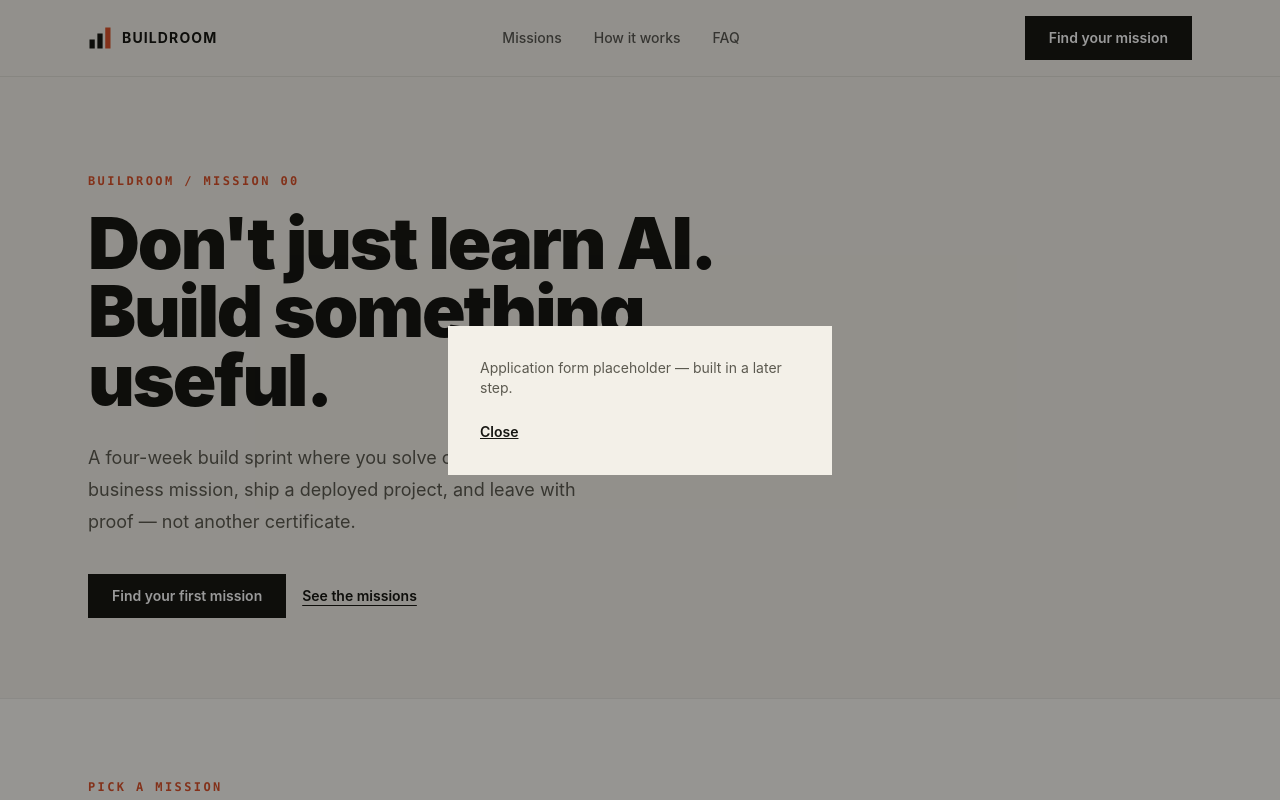
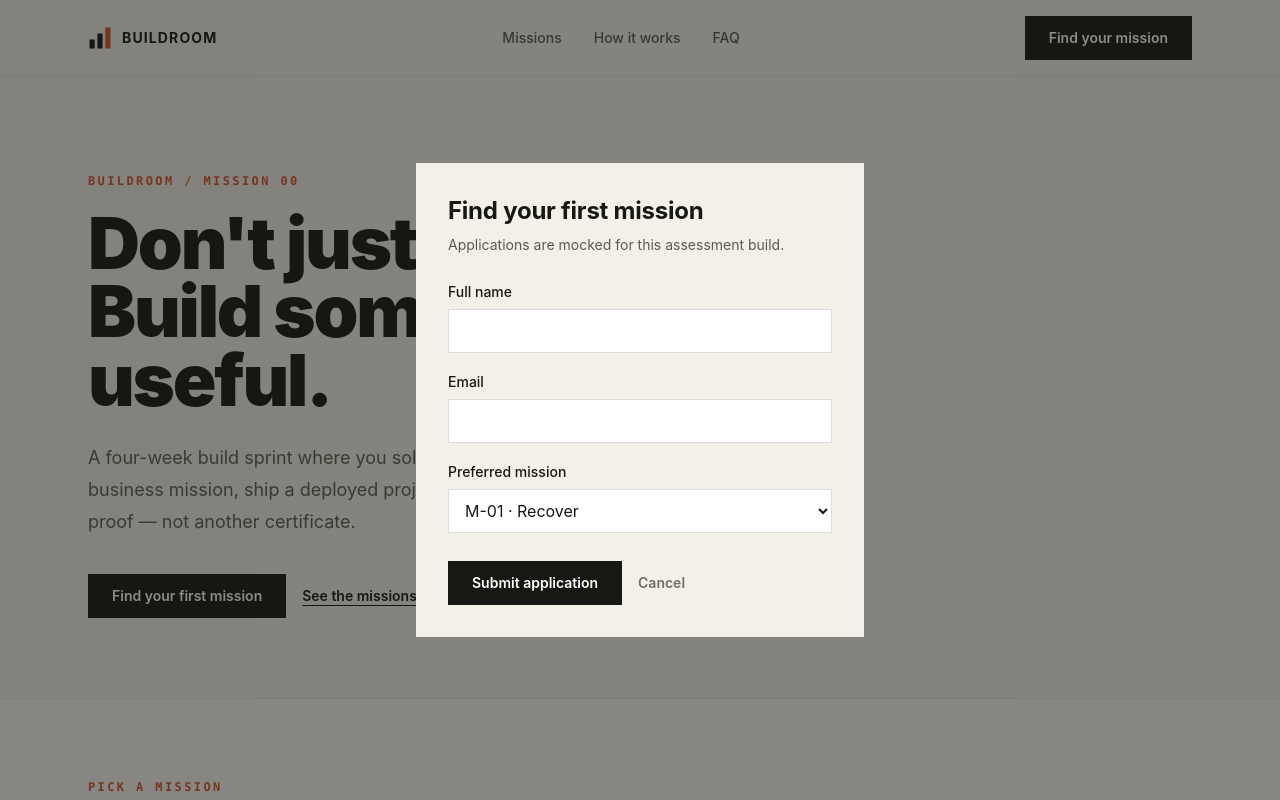
Before and after one commit to sushh-05/buildroom, a React (Vite) app: page / in a window 1280 px wide. Both pictures are taken after a click on the button "Find your mission". Shown: the top 800 px of the page. Built offline with nearby package versions, Linux system fonts and the light colour scheme.

Commit message:
fix: add inverse Button variant to fix contrast bug in FinalCTA

```diff
--- a/src/App.tsx
+++ b/src/App.tsx
@@ -1,5 +1,6 @@
 import { useState } from "react";
 import { Header } from "./components/layout/Header";
+import { Footer } from "./components/layout/Footer";
 import { Hero } from "./components/sections/Hero";
 import { MissionExplorer } from "./components/sections/MissionExplorer";
 import { Process } from "./components/sections/Process";
@@ -7,6 +8,8 @@ import { SprintTimeline } from "./components/sections/SprintTimeline";
 import { Proof } from "./components/sections/Proof";
 import { Mentors } from "./components/sections/Mentors";
 import { FAQ } from "./components/sections/FAQ";
+import { FinalCTA } from "./components/sections/FinalCTA";
+import { ApplicationModal } from "./components/ui/ApplicationModal";
 
 function App() {
   const [isModalOpen, setIsModalOpen] = useState(false);
@@ -22,21 +25,11 @@ function App() {
         <Proof />
         <Mentors />
         <FAQ />
+        <FinalCTA onApplyClick={() => setIsModalOpen(true)} />
       </main>
+      <Footer />
       {isModalOpen && (
-        <div className="fixed inset-0 z-50 grid place-items-center bg-black/40 p-6">
-          <div className="max-w-sm bg-[#f3f0e8] p-8">
-            <p className="text-sm text-[#5c5a50]">
-              Application form placeholder — built in a later step.
-            </p>
-            <button
-              onClick={() => setIsModalOpen(false)}
-              className="mt-6 text-sm font-semibold underline"
-            >
-              Close
-            </button>
-          </div>
-        </div>
+        <ApplicationModal onClose={() => setIsModalOpen(false)} />
       )}
     </div>
   );
--- a/src/components/layout/Footer.tsx
+++ b/src/components/layout/Footer.tsx
@@ -1,7 +1,20 @@
-export const Footer = () => {
+import { Logo } from "../ui/Logo";
+
+export function Footer() {
     return (
-        <footer>
-            Footer
+        <footer className="bg-[#171713] py-10 text-[#f3f0e8]/60">
+            <div className="mx-auto flex max-w-6xl flex-col items-center gap-4 px-6 text-center sm:flex-row sm:justify-between sm:text-left">
+                <a href="#top" className="flex items-center gap-2 text-[#f3f0e8]">
+                    <Logo className="h-5 w-5" />
+                    <span className="text-xs font-bold uppercase tracking-[0.08em]">
+                        Buildroom
+                    </span>
+                </a>
+                <p className="text-xs">
+                    A fictional EdTech concept built for a design and engineering
+                    assessment.
+                </p>
+            </div>
         </footer>
     );
-};
+}
--- a/src/components/sections/FinalCTA.tsx
+++ b/src/components/sections/FinalCTA.tsx
@@ -1,7 +1,29 @@
-export const FinalCTA = () => {
+import { Button } from "../ui/Button";
+
+interface FinalCTAProps {
+    onApplyClick: () => void;
+}
+
+export function FinalCTA({ onApplyClick }: FinalCTAProps) {
     return (
-        <section>
-            FinalCTA
+        <section className="border-t border-[#171713]/8 bg-[#171713] py-20 text-[#f3f0e8]">
+            <div className="mx-auto max-w-6xl px-6 text-center">
+                <p className="mb-4 font-mono text-xs font-semibold uppercase tracking-[0.2em] text-[#d9522b]">
+                    Mission 00
+                </p>
+                <h2 className="mx-auto max-w-2xl text-4xl font-black leading-[1.05] tracking-[-0.02em] sm:text-5xl">
+                    Your next project shouldn&apos;t sit in a folder.
+                </h2>
+                <p className="mx-auto mt-5 max-w-md leading-7 text-[#f3f0e8]/70">
+                    Apply for the next cohort and start building something you can
+                    actually show.
+                </p>
+                <div className="mt-9 flex justify-center">
+                    <Button variant="inverse" onClick={onApplyClick}>
+                        Find your first mission
+                    </Button>
+                </div>
+            </div>
         </section>
     );
-};
+}
--- a/src/components/ui/ApplicationModal.tsx
+++ b/src/components/ui/ApplicationModal.tsx
@@ -1,7 +1,127 @@
-export const ApplicationModal = () => {
+import { useState, type FormEvent } from "react";
+import { Button } from "./Button";
+
+interface ApplicationModalProps {
+    onClose: () => void;
+}
+
+export function ApplicationModal({ onClose }: ApplicationModalProps) {
+    const [submitted, setSubmitted] = useState(false);
+    const [name, setName] = useState("");
+    const [email, setEmail] = useState("");
+    const [mission, setMission] = useState("recover");
+
+    const handleSubmit = (event: FormEvent) => {
+        event.preventDefault();
+        setSubmitted(true);
+    };
+
     return (
-        <div>
-            ApplicationModal
+        <div
+            className="fixed inset-0 z-50 grid place-items-center bg-[#171713]/50 p-6"
+            role="dialog"
+            aria-modal="true"
+            aria-labelledby="application-modal-title"
+            onClick={onClose}
+        >
+            <div
+                className="w-full max-w-md bg-[#f3f0e8] p-8"
+                onClick={(event) => event.stopPropagation()}
+            >
+                {submitted ? (
+                    <div>
+                        <h2
+                            id="application-modal-title"
+                            className="text-2xl font-bold tracking-[-0.01em]"
+                        >
+                            You&apos;re on the list.
+                        </h2>
+                        <p className="mt-3 leading-6 text-[#5c5a50]">
+                            This is a mocked submission for the assessment — no data is
+                            sent anywhere. In a real product, you&apos;d receive a
+                            confirmation email next.
+                        </p>
+                        <button
+                            type="button"
+                            onClick={onClose}
+                            className="mt-6 text-sm font-semibold underline underline-offset-4"
+                        >
+                            Close
+                        </button>
+                    </div>
+                ) : (
+                    <form onSubmit={handleSubmit}>
+                        <h2
+                            id="application-modal-title"
+                            className="text-2xl font-bold tracking-[-0.01em]"
+                        >
+                            Find your first mission
+                        </h2>
+                        <p className="mt-2 text-sm text-[#5c5a50]">
+                            Applications are mocked for this assessment build.
+                        </p>
+
+                        <div className="mt-6 space-y-4">
+                            <div>
+                                <label htmlFor="name" className="text-sm font-medium">
+                                    Full name
+                                </label>
+                                <input
+                                    id="name"
+                                    type="text"
+                                    required
+                                    value={name}
+                                    onChange={(event) => setName(event.target.value)}
+                                    className="mt-1.5 min-h-11 w-full border border-[#171713]/15 bg-white px-3 text-base focus-visible:outline focus-visible:outline-2 focus-visible:outline-[#d9522b]"
+                                />
+                            </div>
+
+                            <div>
+                                <label htmlFor="email" className="text-sm font-medium">
+                                    Email
+                                </label>
+                                <input
+                                    id="email"
+                                    type="email"
+                                    required
+                                    value={email}
+                                    onChange={(event) => setEmail(event.target.value)}
+                                    className="mt-1.5 min-h-11 w-full border border-[#171713]/15 bg-white px-3 text-base focus-visible:outline focus-visible:outline-2 focus-visible:outline-[#d9522b]"
+                                />
+                            </div>
+
+                            <div>
+                                <label htmlFor="mission" className="text-sm font-medium">
+                                    Preferred mission
+                                </label>
+                                <select
+                                    id="mission"
+                                    value={mission}
+                                    onChange={(event) => setMission(event.target.value)}
+                                    className="mt-1.5 min-h-11 w-full border border-[#171713]/15 bg-white px-3 text-base focus-visible:outline focus-visible:outline-2 focus-visible:outline-[#d9522b]"
+                                >
+                                    <option value="recover">M-01 · Recover</option>
+                                    <option value="navigate">M-02 · Navigate</option>
+                                    <option value="forecast">M-03 · Forecast</option>
+                                </select>
+                            </div>
+                        </div>
+
+                        <div className="mt-7 flex items-center gap-4">
+                            <Button type="submit" variant="primary">
+                                Submit application
+                            </Button>
+                            <button
+                                type="button"
+                                onClick={onClose}
+                                className="text-sm font-semibold text-[#171713]/60 hover:text-[#171713]"
+                            >
+                                Cancel
+                            </button>
+                        </div>
+                    </form>
+                )}
+            </div>
         </div>
     );
-};
+}
--- a/src/components/ui/Button.tsx
+++ b/src/components/ui/Button.tsx
@@ -1,7 +1,7 @@
 import type { ButtonHTMLAttributes, ReactNode } from "react";
 
 interface ButtonProps extends ButtonHTMLAttributes<HTMLButtonElement> {
-    variant?: "primary" | "secondary";
+    variant?: "primary" | "secondary" | "inverse";
     children: ReactNode;
 }
 
@@ -18,6 +18,7 @@ export function Button({
         primary: "bg-[#171713] text-white",
         secondary:
             "border border-[#171713]/15 bg-transparent text-[#171713] hover:bg-[#171713]/5",
+        inverse: "bg-[#f3f0e8] text-[#171713] hover:bg-white",
     };
 
     return (
```
